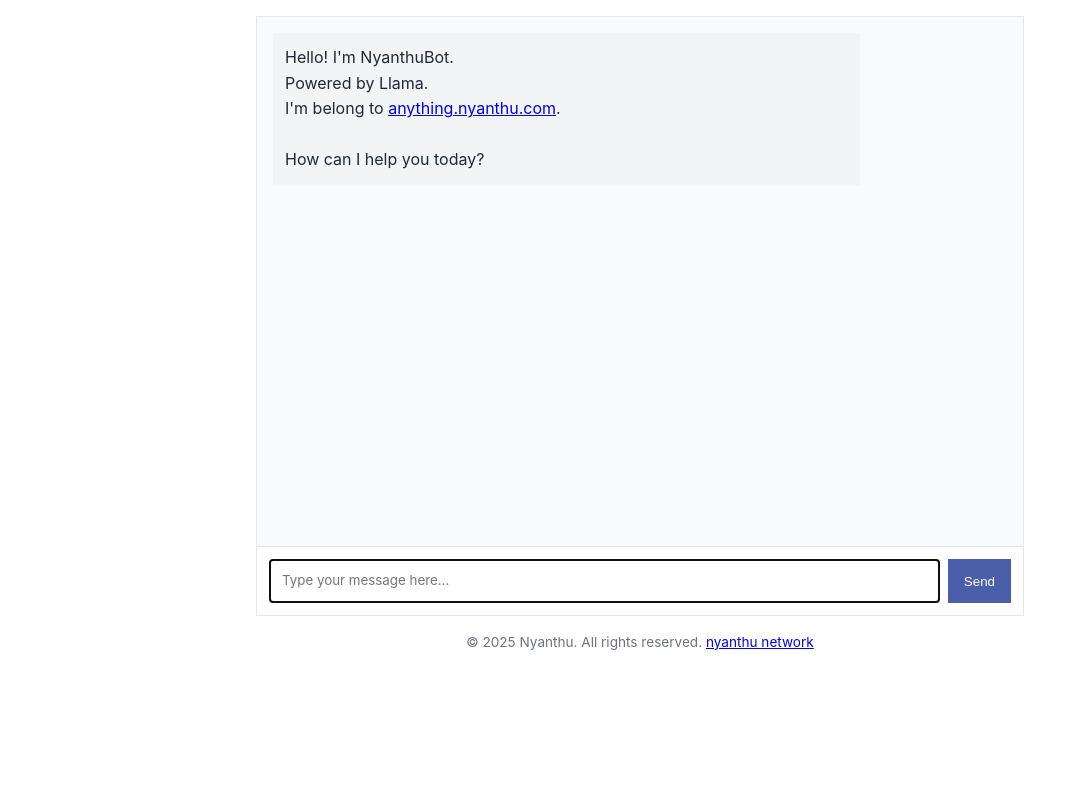
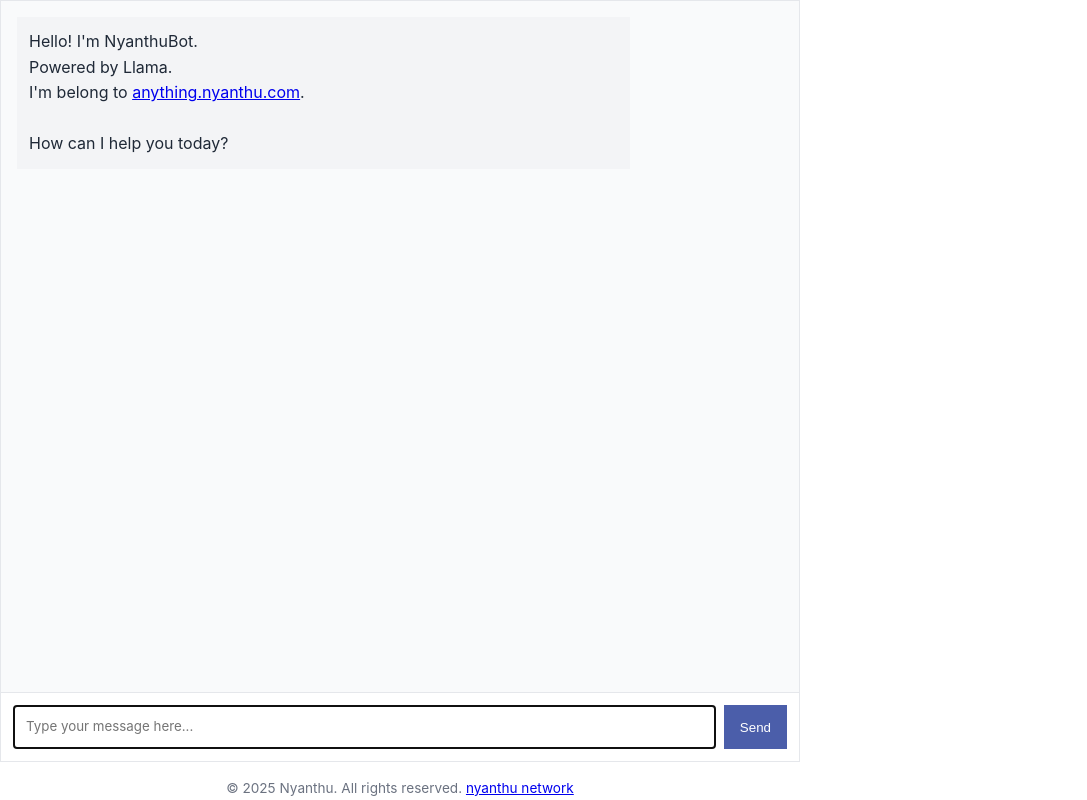
Before and after one commit to nyanthu-okabe/llm-chat-app-template, a website: page public/index.html in a window 1280 px wide. Shown: the whole page, without its empty margins (0-1087 px from the left). Drawn offline with Linux system fonts and the light colour scheme.

Commit message:
Update index.html

```diff
--- a/public/index.html
+++ b/public/index.html
@@ -139,6 +139,28 @@
         font-size: 0.85rem;
         color: var(--text-light);
       }
+
+      html, body {
+  margin: 0;
+  padding: 0;
+  width: 100%;
+  height: 100%;
+}
+
+body {
+  display: flex;
+  flex-direction: column;
+  font-family: -apple-system, BlinkMacSystemFont, "Segoe UI", Roboto, Oxygen, Ubuntu, Cantarell, sans-serif;
+}
+
+.chat-container {
+  flex: 1;           /* 画面いっぱいに広がる */
+  display: flex;
+  flex-direction: column;
+  border: 1px solid var(--border-color);
+  overflow: hidden;
+}
+
     </style>
   </head>
   <body>
```
